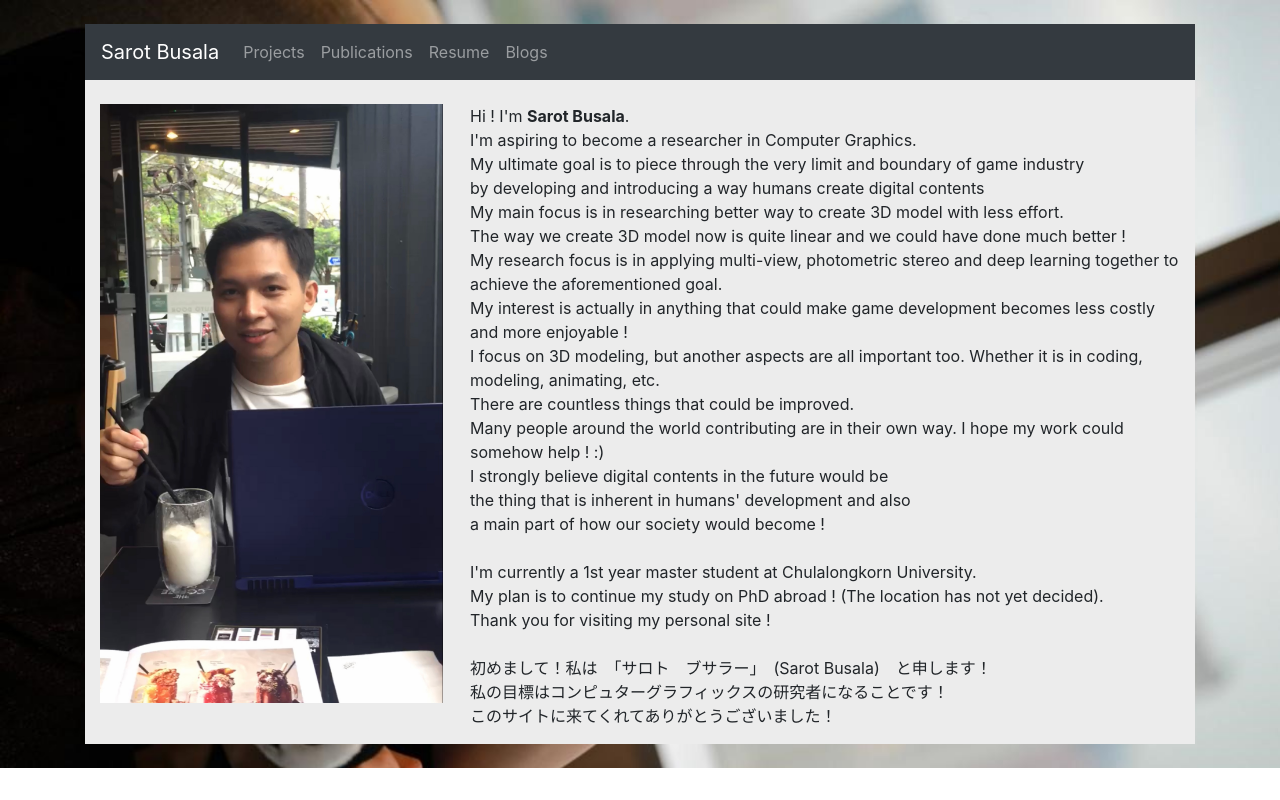
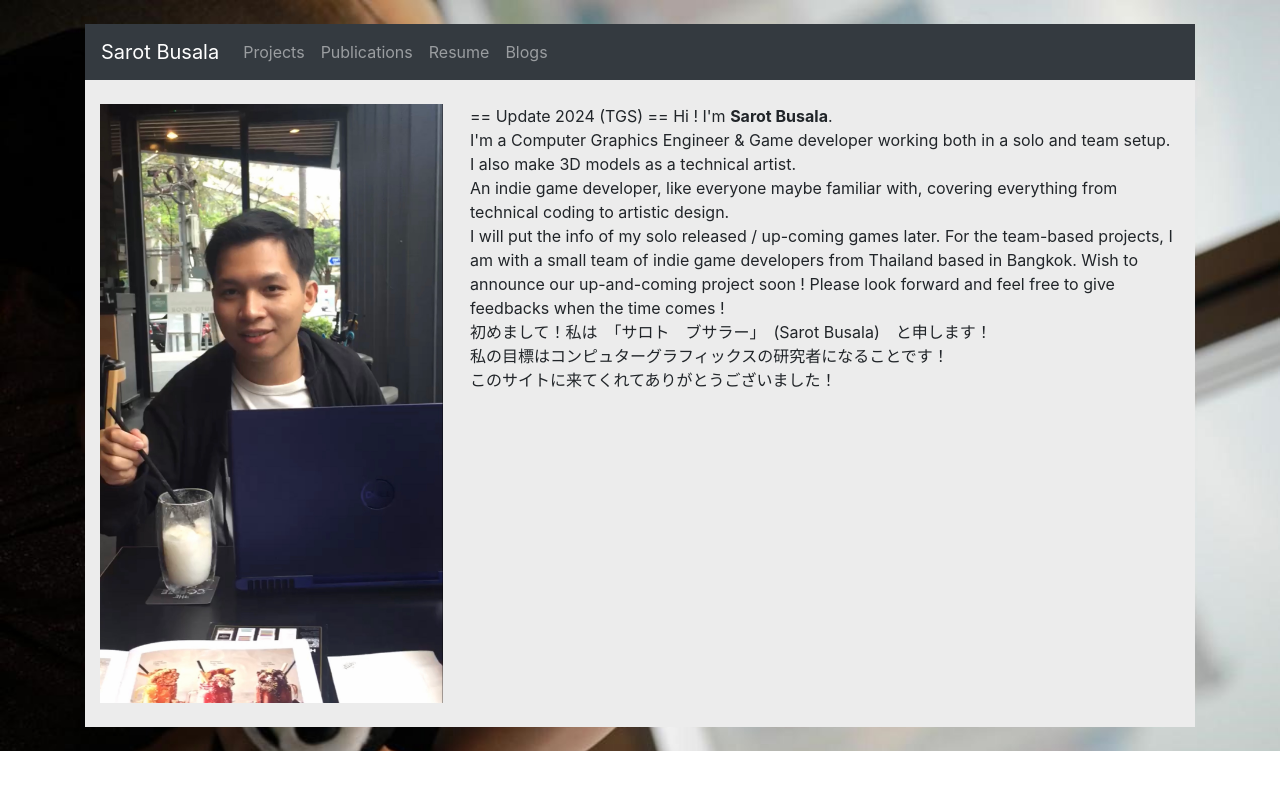
Before and after one commit to SarotBu/home, a React (Create React App) app: page / in a window 1280 px wide. Built offline with nearby package versions, Linux system fonts and the light colour scheme.

Commit message:
Update index.js profile

```diff
--- a/src/main/home/index.js
+++ b/src/main/home/index.js
@@ -16,24 +16,16 @@ class HomeComponent extends Component {
         <div className="col-8 home-item">
           <p>
             <br/>
+	    == Update 2024 (TGS) ==
             Hi ! I'm <b>Sarot Busala</b>. <br/>
-            I'm aspiring to become a researcher in Computer Graphics. <br/>
-            My ultimate goal is to piece through the very limit and boundary of game industry <br/>
-            by developing and introducing a way humans create digital contents <br/>
-            My main focus is in researching better way to create 3D model with less effort. <br/>
-	    The way we create 3D model now is quite linear and we could have done much better ! <br/>
- 	    My research focus is in applying multi-view, photometric stereo and deep learning together to achieve the aforementioned goal. <br/>
-	    My interest is actually in anything that could make game development becomes less costly and more enjoyable ! <br/>
-	    I focus on 3D modeling, but another aspects are all important too. Whether it is in coding, modeling, animating, etc.<br/>
-	    There are countless things that could be improved. <br/>
-	    Many people around the world contributing are in their own way. I hope my work could somehow help ! :) <br/>
-            I strongly believe digital contents in the future would be <br/>
-            the thing that is inherent in humans' development and also <br/>
-            a main part of how our society would become !<br/>
-            <br/>
-            I'm currently a 1st year master student at Chulalongkorn University. <br/>
-            My plan is to continue my study on PhD abroad ! (The location has not yet decided). <br/>
-            Thank you for visiting my personal site !<br/>
+            I'm a Computer Graphics Engineer & Game developer working both in a solo and team setup. <br/>
+            I also make 3D models as a technical artist.<br/>
+	    An indie game developer, like everyone maybe familiar with, covering everything from technical coding to artistic design. <br/>
+	    I will put the info of my solo released / up-coming games later.
+	    For the team-based projects, I am with a small team of indie game developers from Thailand based in Bangkok.
+	    Wish to announce our up-and-coming project soon !
+	    Please look forward and feel free to give feedbacks when the time comes !
+
             <br/>
             初めまして！私は　「サロト　ブサラー」　(Sarot Busala)　と申します！<br/>
             私の目標はコンピュターグラフィックスの研究者になることです！ <br/>
```
